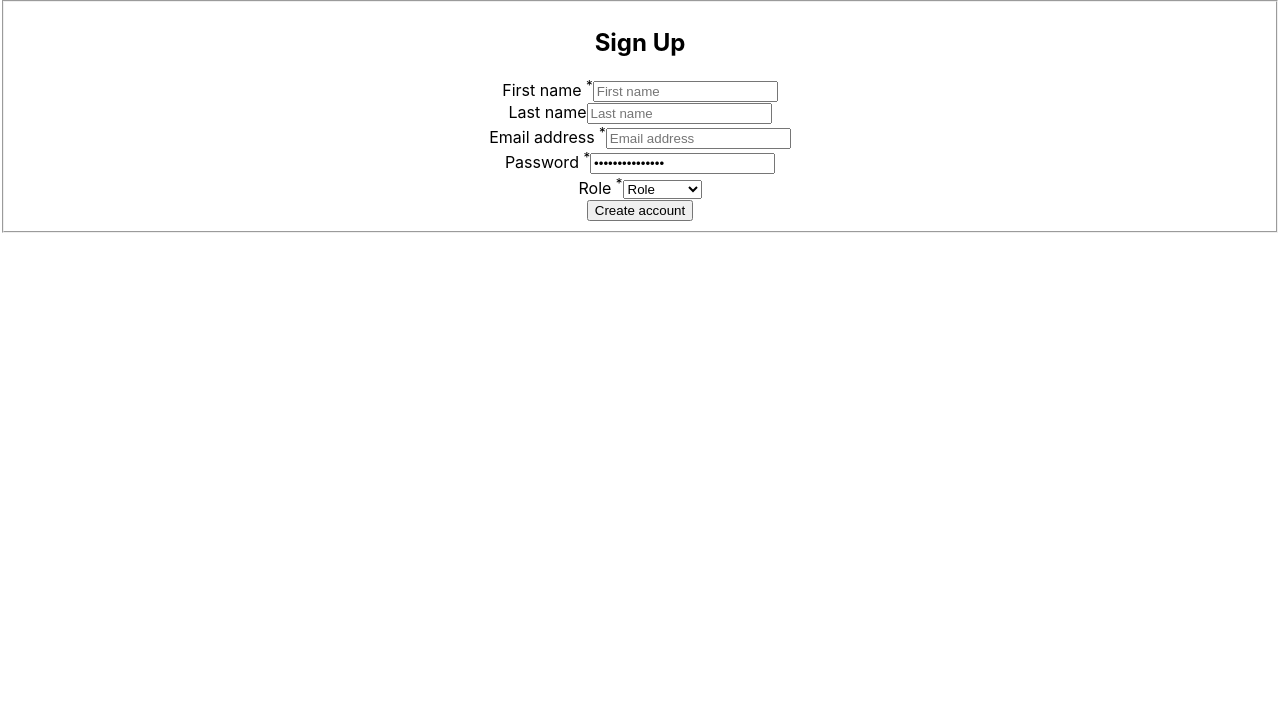
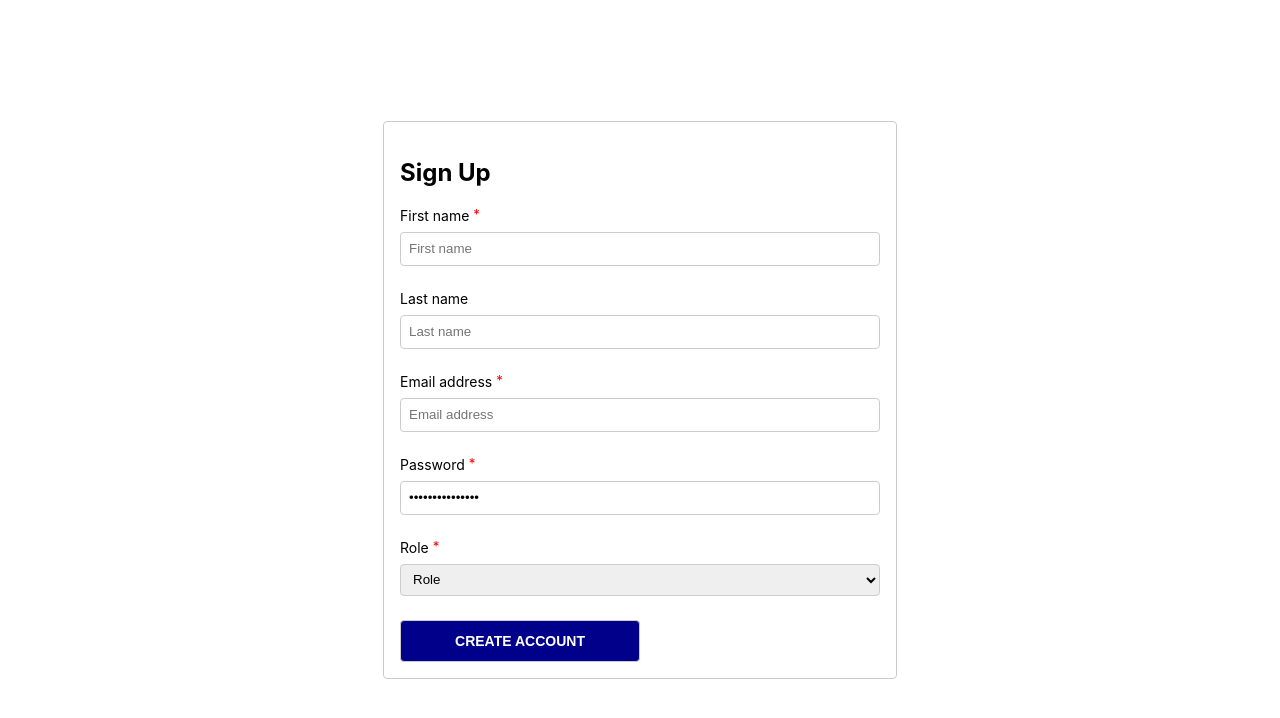
Before and after one commit to Jlovellealfeche/registration-form, a React (Create React App) app: page / in a window 1280 px wide. Shown: the top 718 px of the page. Built offline with nearby package versions, Linux system fonts and the light colour scheme.

Commit message:
added base css

```diff
--- a/src/App.css
+++ b/src/App.css
@@ -1,38 +1,78 @@
 .App {
-  text-align: center;
+  display: flex;
+  flex: 1;
+  height: 100vh;
+  justify-content: center;
+  align-items: center;
 }
 
-.App-logo {
-  height: 40vmin;
-  pointer-events: none;
+fieldset {
+  display: flex;
+  width: 480px;
+  padding: 16px;
+  border: 1px solid #ccc;
+  border-radius: 4px;
+  flex-direction: column;
 }
 
-@media (prefers-reduced-motion: no-preference) {
-  .App-logo {
-    animation: App-logo-spin infinite 20s linear;
-  }
+label {
+  margin-bottom: 8px;
+  font-size: 14px;
 }
 
-.App-header {
-  background-color: #282c34;
-  min-height: 100vh;
+sup {
+  color: red;
+  top: -2px;
+  font-size: 95%;
+  line-height: 0;
+  position: relative;
+  vertical-align: baseline;
+}
+
+input,
+select {
+  border-radius: 4px;
+  border: 1px solid #ccc;
+  height: 32px;
+  padding: 0 8px;
+}
+
+.Field {
+  position: relative;
+  padding-bottom: 24px;
   display: flex;
   flex-direction: column;
-  align-items: center;
-  justify-content: center;
-  font-size: calc(10px + 2vmin);
-  color: white;
 }
 
-.App-link {
-  color: #61dafb;
+.FieldError {
+  position: absolute;
+  bottom: -6px;
+  color: red;
+  font-size: 12px;
 }
 
-@keyframes App-logo-spin {
-  from {
-    transform: rotate(0deg);
-  }
-  to {
-    transform: rotate(360deg);
-  }
+.Row {
+  display: flex;
+  flex-direction: row;
 }
+
+button {
+  padding: 12px;
+  width: 240px;
+  border-radius: 4px;
+  border: 1px solid #ccc;
+  background-color: darkblue;
+  color: white;
+  text-transform: uppercase;
+  font-size: 14px;
+  font-weight: bold;
+  cursor: pointer;
+}
+
+button:disabled,
+button[disabled] {
+  border: 1px solid #999999;
+  background-color: #cccccc;
+  color: #666666;
+  cursor: not-allowed;
+}
--- a/src/App.js
+++ b/src/App.js
@@ -33,6 +33,7 @@
     setLastName("");
     setEmail("");
     setPassword("");
+    setRole("");
     alert("Account created!");
     clearForm();
   };
```
